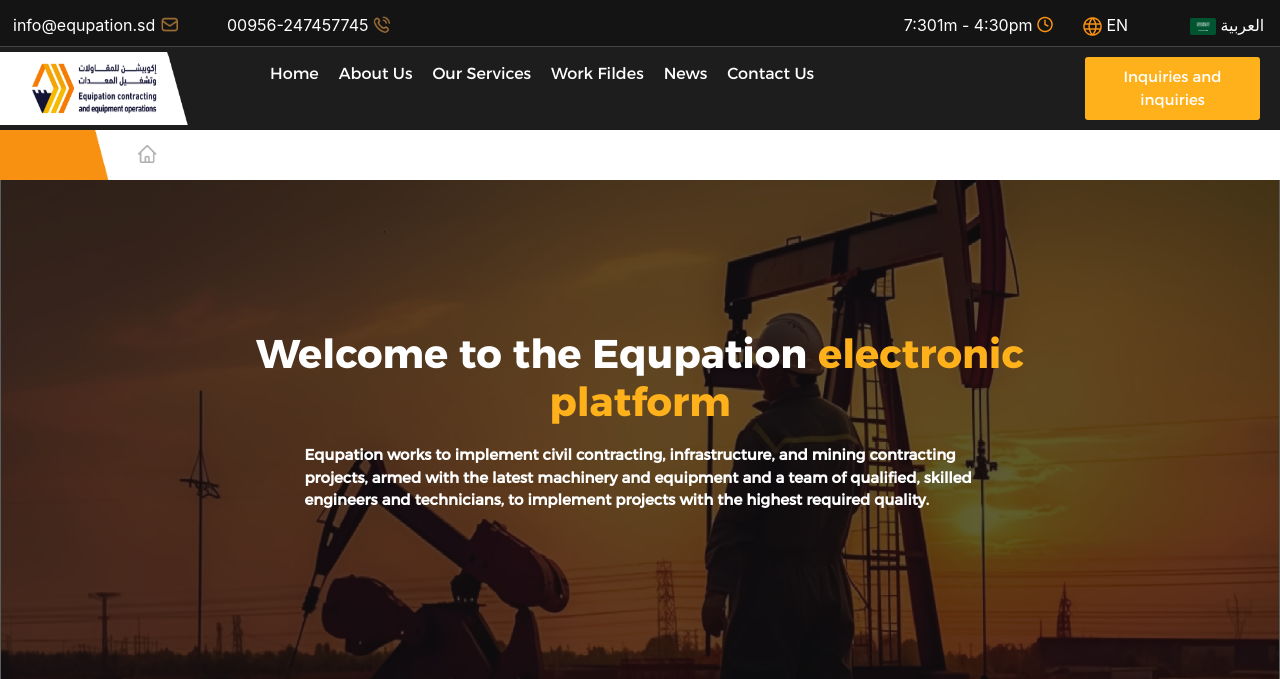
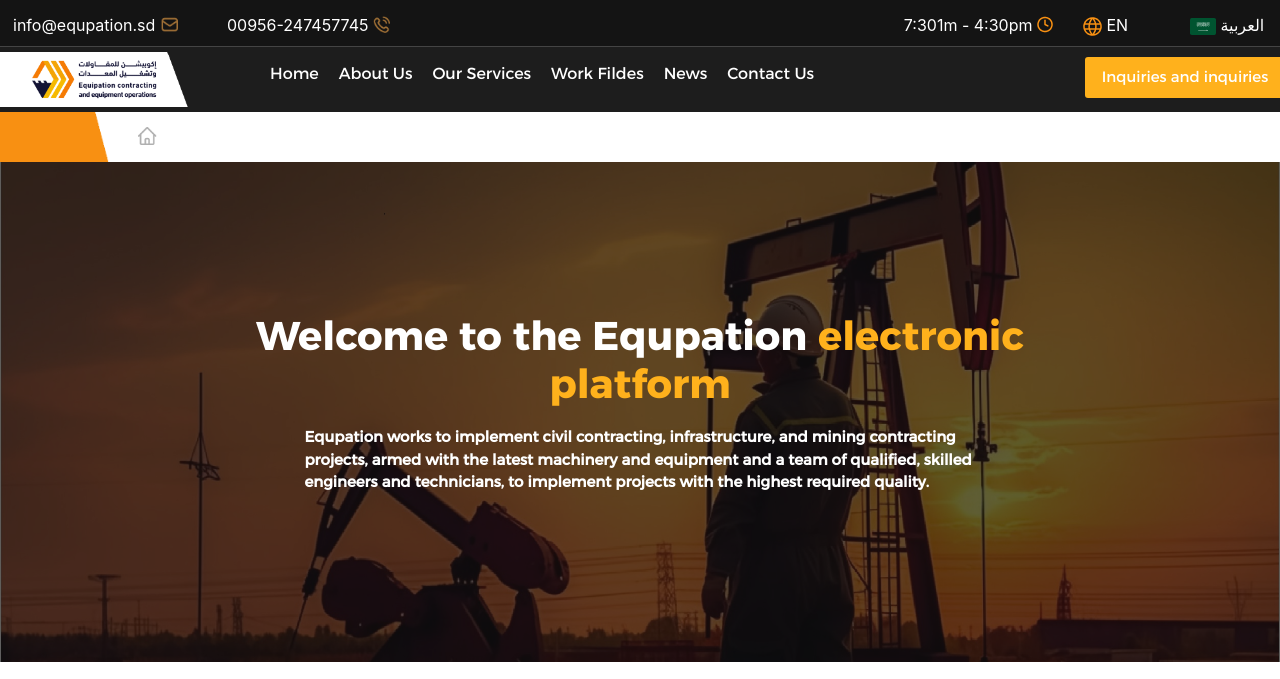
Before and after one commit to mohamedsaid-sd/equpation, a PHP site: page /index.php in a window 1280 px wide. Shown: the top 679 px of the page. Run offline with PHP 8.4, Linux system fonts and the light colour scheme; some libraries are stand-ins or nearby versions.

Commit message:
insert the button width

```diff
--- a/header.php
+++ b/header.php
@@ -207,7 +207,7 @@ include 'lang/ar.php';
 	</div>
 
 	<div class="col-lg-2">
-		<button  type="button" class="btn-main" data-toggle="modal" data-target="#form_modal"> <?php echo _Inquiries; ?> </button>
+		<button  type="button" class="btn-main" data-toggle="modal" data-target="#form_modal" style="width: 200px;"> <?php echo _Inquiries; ?> </button>
 	</div>
 
 	</div>
```
